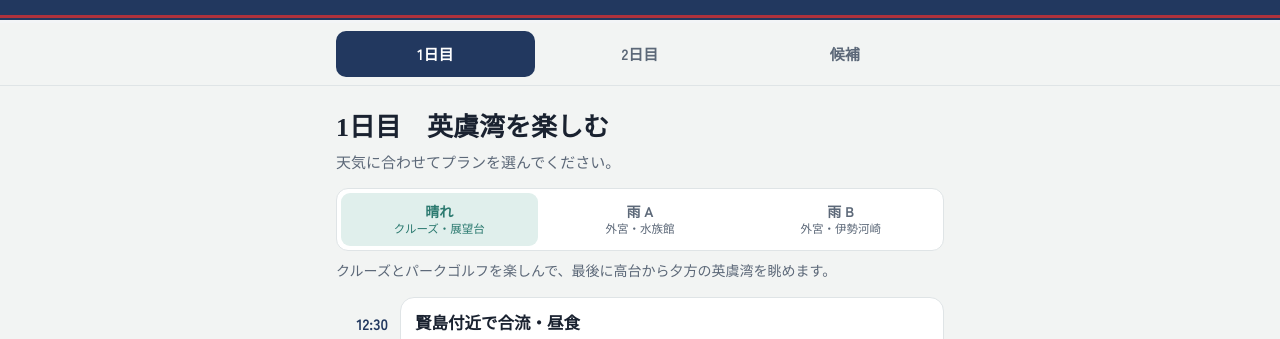
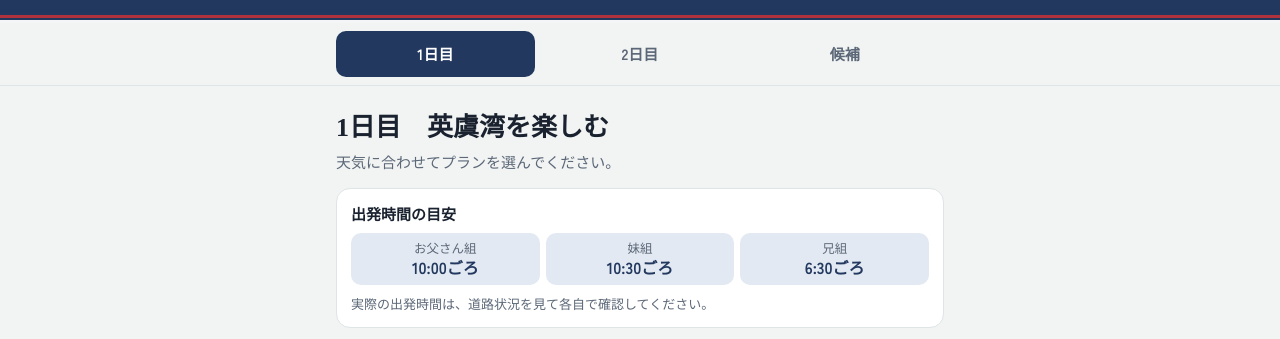
Before and after one commit to StanabeDev/TravelPlan_20261205, a plain HTML site: page index.html in a window 1280 px wide. Shown: the part 504-843 px from the top of the page. Drawn offline with Linux system fonts and the light colour scheme; a web font is replaced by a local one.

Commit message:
1日目に各組の出発時間の目安を追加
Co-Authored-By: Claude Opus 5.5 <noreply@anthropic.com>
Claude-Session: https://claude.ai/code/session_01DzU7ae4NUPo8mRCm6L47Zw

```diff
--- a/index.html
+++ b/index.html
@@ -154,6 +154,16 @@
   .weather button[aria-pressed="true"][data-plan="sun"] { background: var(--iso-soft); color: var(--iso); }
   .weather button[aria-pressed="true"]:not([data-plan="sun"]) { background: var(--rain-soft); color: var(--rain); }
   .plan-note { font-size: 14px; color: var(--muted); margin: 0 0 14px; }
+  .depart {
+    background: var(--surface); border: 1px solid var(--hair); border-radius: 14px;
+    padding: 12px 14px; margin-bottom: 14px;
+  }
+  .depart h3 { margin: 0 0 6px; font-size: 15px; font-weight: 700; }
+  .depart ul { list-style: none; margin: 0; padding: 0; display: grid; grid-template-columns: repeat(3, minmax(0, 1fr)); gap: 6px; }
+  .depart li { background: var(--ai-soft); border-radius: 10px; padding: 6px 8px; text-align: center; line-height: 1.4; }
+  .depart li span { display: block; font-size: 12.5px; color: var(--muted); }
+  .depart li b { font-size: 16px; color: var(--ai); font-variant-numeric: tabular-nums; }
+  .depart p { margin: 8px 0 0; font-size: 13px; color: var(--muted); }
 
   /* ===== タイムライン ===== */
   .timeline { list-style: none; margin: 0; padding: 0; position: relative; }
@@ -343,6 +353,16 @@
     <div class="day-head">
       <h2>1日目　英虞湾を楽しむ</h2>
       <p>天気に合わせてプランを選んでください。</p>
+    </div>
+
+    <div class="depart">
+      <h3>出発時間の目安</h3>
+      <ul>
+        <li><span>お父さん組</span><b>10:00ごろ</b></li>
+        <li><span>妹組</span><b>10:30ごろ</b></li>
+        <li><span>兄組</span><b>6:30ごろ</b></li>
+      </ul>
+      <p>実際の出発時間は、道路状況を見て各自で確認してください。</p>
     </div>
 
     <div class="weather" role="group" aria-label="1日目のプラン">
```
